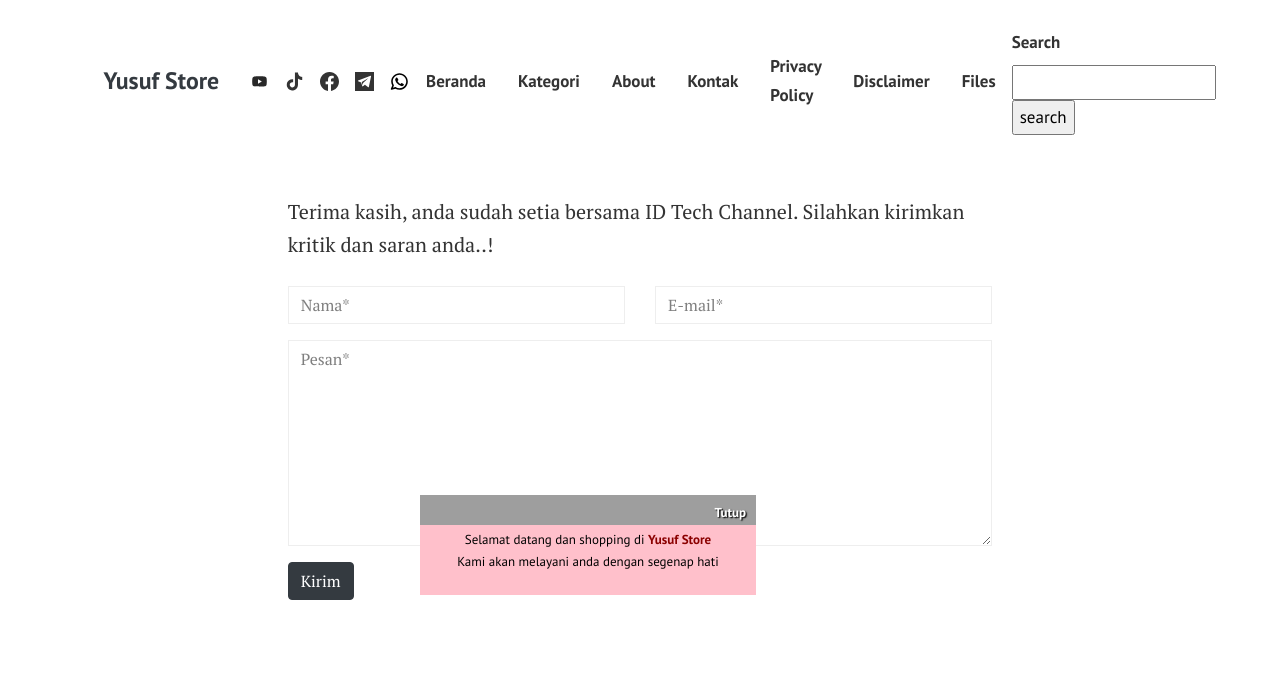
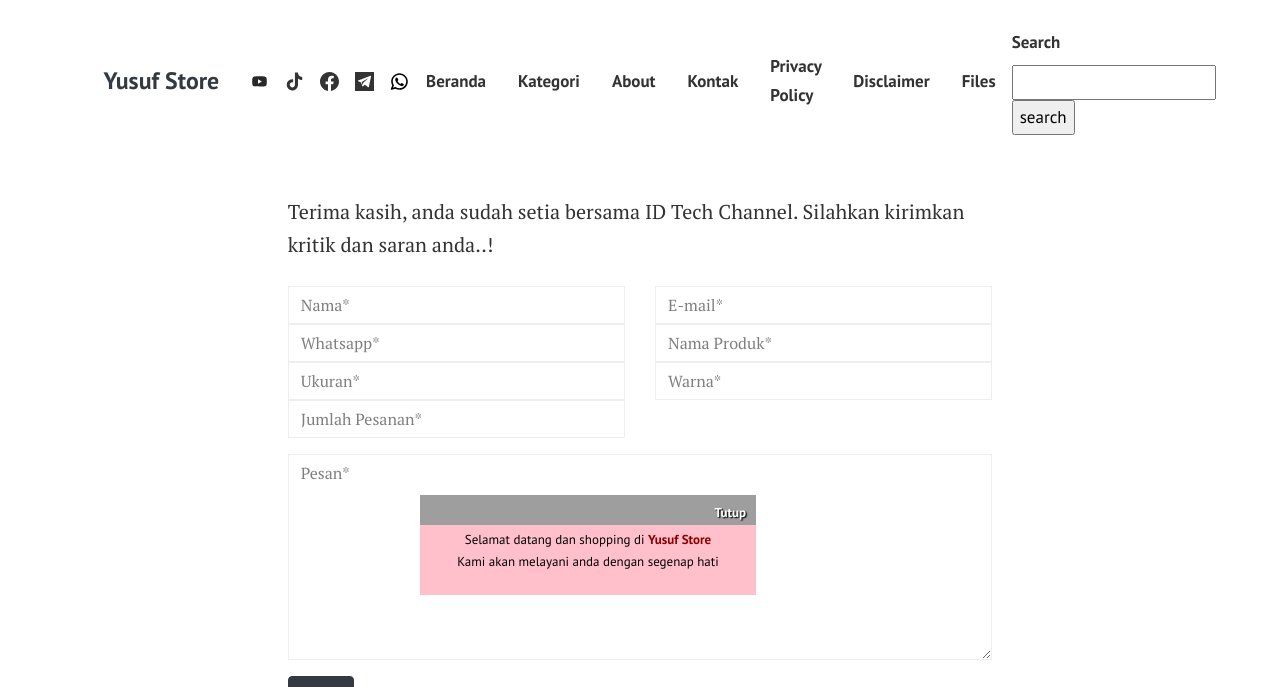
Before and after one commit to mwnsofficial/simastertutorials.github.io, a Jekyll site: the page built from pages/contact.html, in a window 1280 px wide and 1230 px high. Shown: the top 687 px of the window. Built offline with Jekyll 4.4.1, drawn with Linux system fonts in a browser that asks for light colours; comment, search, counter and statistics services are not loaded; grey boxes are pictures that could not be loaded.

Commit message:
Update contact.html

```diff
--- a/pages/contact.html
+++ b/pages/contact.html
@@ -14,6 +14,21 @@
 <div class="col-md-6">
 <input class="form-control" type="email" name="email" placeholder="E-mail*" required>
 </div>
+<div class="col-md-6">
+<input class="form-control" type="text" name="whatsapp" placeholder="Whatsapp*" required>
+</div>
+<div class="col-md-6">
+<input class="form-control" type="text" name="nama produk" placeholder="Nama Produk*" required>
+</div>
+<div class="col-md-6">
+<input class="form-control" type="text" name="ukuran" placeholder="Ukuran*" required>
+</div>
+<div class="col-md-6">
+<input class="form-control" type="text" name="warna" placeholder="Warna*" required>
+</div>
+<div class="col-md-6">
+<input class="form-control" type="text" name="jumlah pesanan" placeholder="Jumlah Pesanan*" required>
+</div>
 </div>
 <textarea rows="8" class="form-control mb-3" name="pesan" placeholder="Pesan*" required></textarea>
 <input class="btn btn-dark" type="submit" value="Kirim">
```
